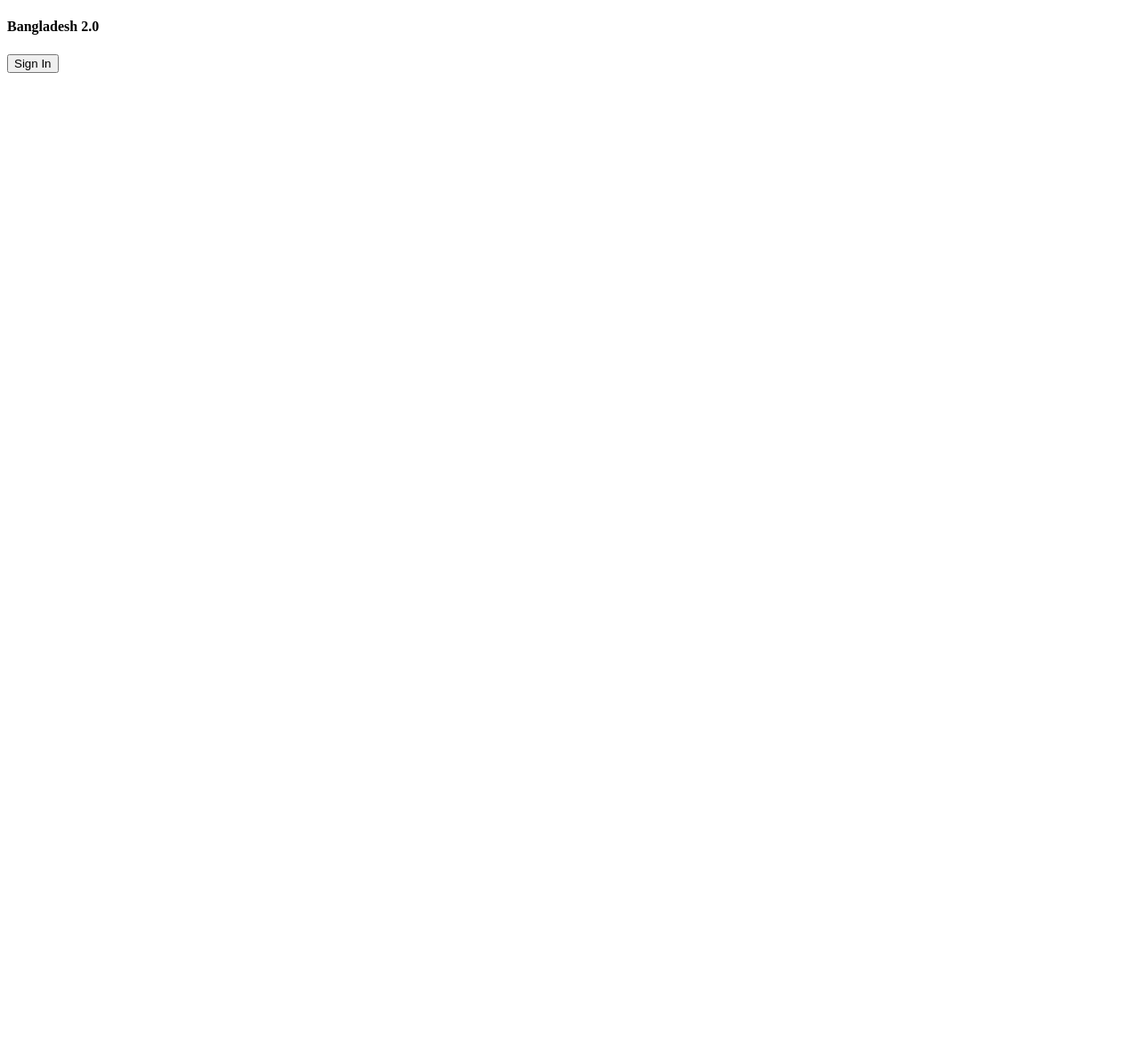
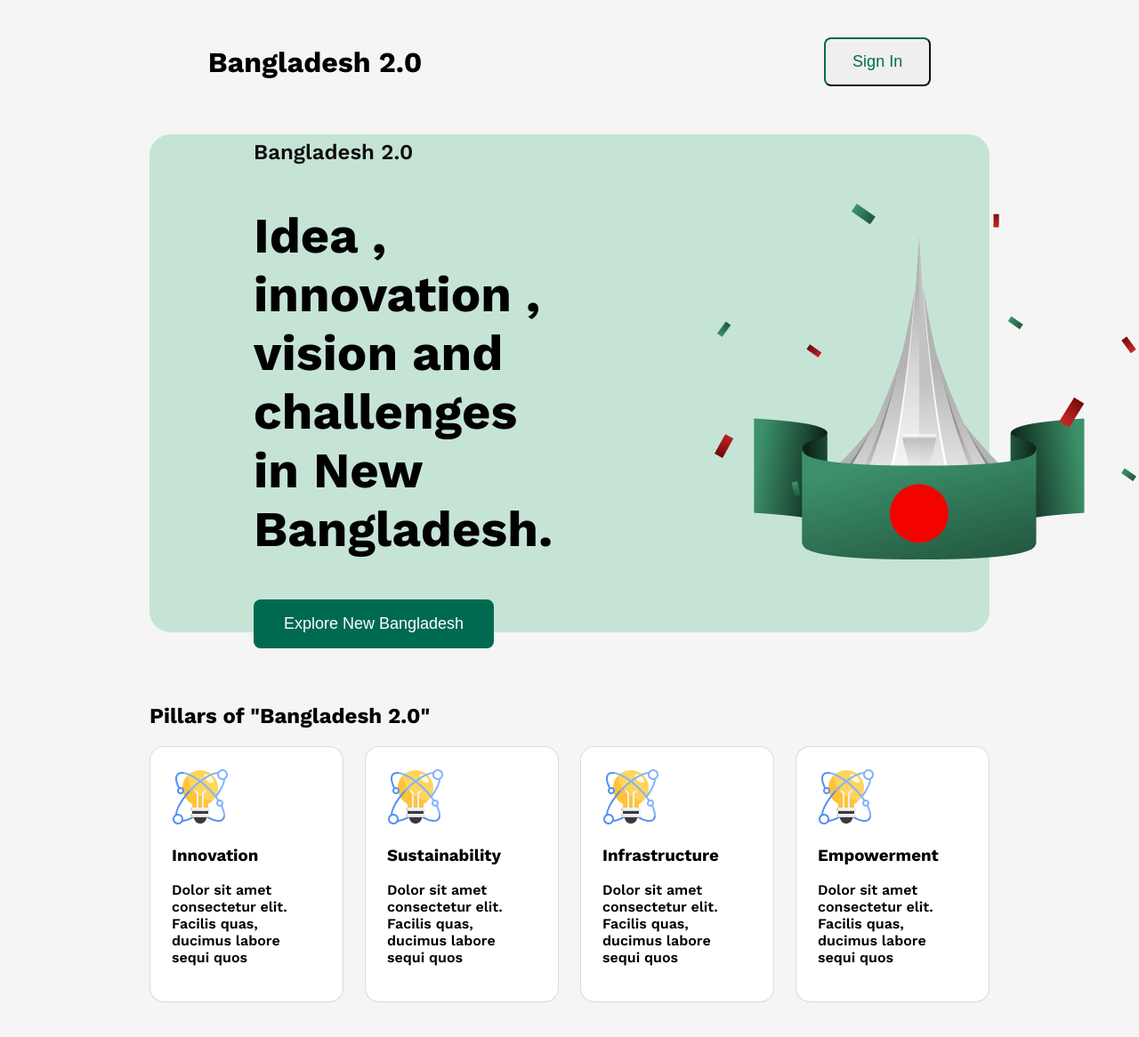
Before and after one commit to mahmudul11223344/assignment-1, a plain HTML site: page index.html in a window 1280 px wide. Shown: the whole page at 89% size. Before the commit the page ends 800 px from the top, so only its background shows below. Drawn offline with nearby package versions, Linux system fonts and the light colour scheme.

Commit message:
second-commit

```diff
--- a/Style/style.css
+++ b/Style/style.css
@@ -0,0 +1,86 @@
+
+/* font */
+.fira-sans {
+    font-family: "Work Sans", serif;
+    font-optical-sizing: auto;
+    font-weight: 600;
+    font-style: normal;
+  }
+
+body {
+    background-color: rgb(245, 245, 245);
+}
+
+.optional-things{
+    font-weight: 600;
+    font-size: 32px;
+    display: flex;
+    justify-content: space-around;
+    align-items: center;
+}
+
+.nav-btn{
+    font-size: 18px;
+    padding: 15px 30px;
+    border-radius: 8px;
+    border-color: #006A50;
+    color: #006A50;
+}
+
+/* banner style */
+
+.banner{
+    background-color: #C6E4D6;
+    height: 560px;
+    display: flex;
+    justify-content: space-between;
+    align-items: center;
+    margin: 20px 160px;
+    border-radius: 24px;
+    gap: 64px;
+}
+
+.banner-btn{
+    background-color: #006A50;
+    border-radius: 8px;
+    padding: 8px;
+    border: none;
+    color: #FFFFFF;
+    font-size: 18px;
+    padding: 17px 34px;
+}
+
+.banner-des {
+    padding: 117px;
+}
+
+.banner-des p {
+    font-size: 24px;
+    color: #0E0E0E;
+}
+
+.banner-des h2 {
+    font-size: 56px;
+}
+
+.banner-img{
+    margin: 80px 60px 80px 0px;
+}
+
+/* pillars style */
+
+.pillars{
+   margin: 80px 160px;
+}
+
+.pillars-class{
+    display: flex;
+    gap: 24px;
+}
+
+.pillar-card{
+    border-radius: 16px;
+    border: 1px solid rgba(14, 14, 14, 0.15);
+    background-color: rgb(255, 255, 255);
+    padding: 24px;
+}
--- a/index.html
+++ b/index.html
@@ -1,17 +1,74 @@
 <!DOCTYPE html>
 <html lang="en">
+
 <head>
     <meta charset="UTF-8">
     <meta name="viewport" content="width=device-width, initial-scale=1.0">
     <title>Assignment-1</title>
+    <link
+        href="https://fonts.googleapis.com/css2?family=Fira+Sans:ital,wght@0,100;0,200;0,300;0,400;0,500;0,600;0,700;0,800;0,900;1,100;1,200;1,300;1,400;1,500;1,600;1,700;1,800;1,900&family=Open+Sans:ital,wght@0,300..800;1,300..800&family=Work+Sans:ital,wght@0,100..900;1,100..900&display=swap"
+        rel="stylesheet">
     <link rel="stylesheet" href="Style/style.css">
 </head>
-<body>
+
+<body class="fira-sans">
     <header>
-        <nav>
+        <nav class="optional-things">
             <h4>Bangladesh 2.0</h4>
-            <div><button>Sign In</button></div>
+            <div><button class="nav-btn">Sign In</button></div>
         </nav>
+        <section class="banner">
+            <div class="banner-des">
+                <div>
+                    <p>Bangladesh 2.0</p>
+                    <h2>Idea , innovation ,
+                        vision and challenges in New Bangladesh.</h2>
+                </div>
+                <div class="banner-btn-pic">
+                    <button class="banner-btn">Explore New Bangladesh</button>
+                </div>
+            </div>
+            <div class="banner-img">
+                <img src="assets/hero.png" alt="">
+            </div>
+        </section>
+        <section class="pillars">
+            <h2>Pillars of "Bangladesh 2.0"</h2>
+            <div class="pillars-class">
+                <div class="pillar-card">
+                    <img src="assets/card-icon.png" alt="">
+                    <h3>Innovation</h3>
+                    <p>
+                        Dolor sit amet consectetur elit. Facilis quas, ducimus labore sequi quos
+                    </p>
+                </div>
+                <div class="pillar-card">
+                    <img src="assets/card-icon.png" alt="">
+                    <h3>Sustainability</h3>
+                    <p>
+                        Dolor sit amet consectetur elit. Facilis quas, ducimus labore sequi quos
+                    </p>
+                </div>
+                <div class="pillar-card">
+                    <img src="assets/card-icon.png" alt="">
+                    <h3>Infrastructure</h3>
+                    <p>
+                        Dolor sit amet consectetur elit. Facilis quas, ducimus labore sequi quos
+                    </p>
+                </div>
+                <div class="pillar-card">
+                    <img src="assets/card-icon.png" alt="">
+                    <h3>Empowerment</h3>
+                    <p>
+                        Dolor sit amet consectetur elit. Facilis quas, ducimus labore sequi quos
+                    </p>
+                </div>
+            </div>
+        </section>
     </header>
+    <main>
+        <section></section>
+    </main>
 </body>
+
 </html>
```
